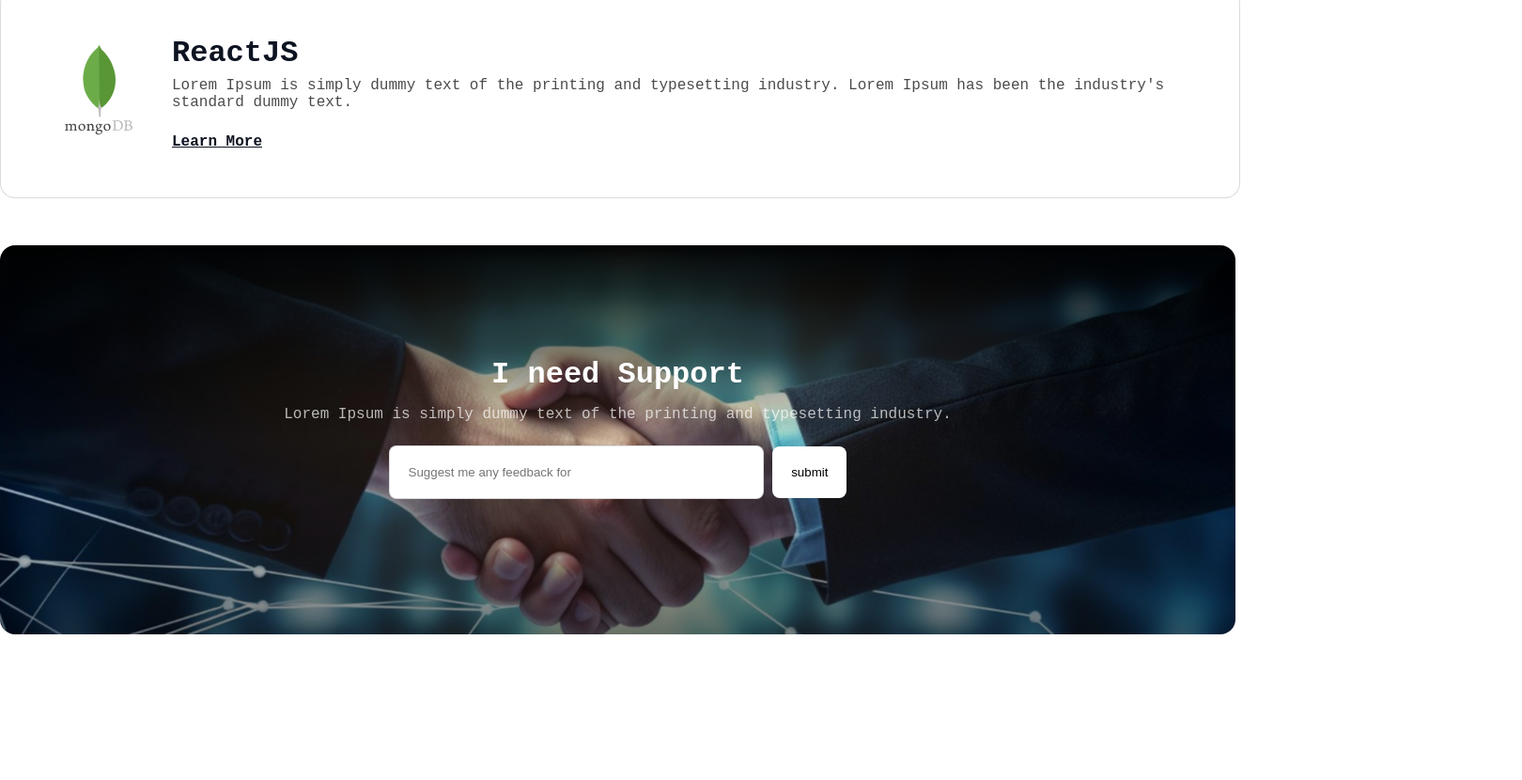
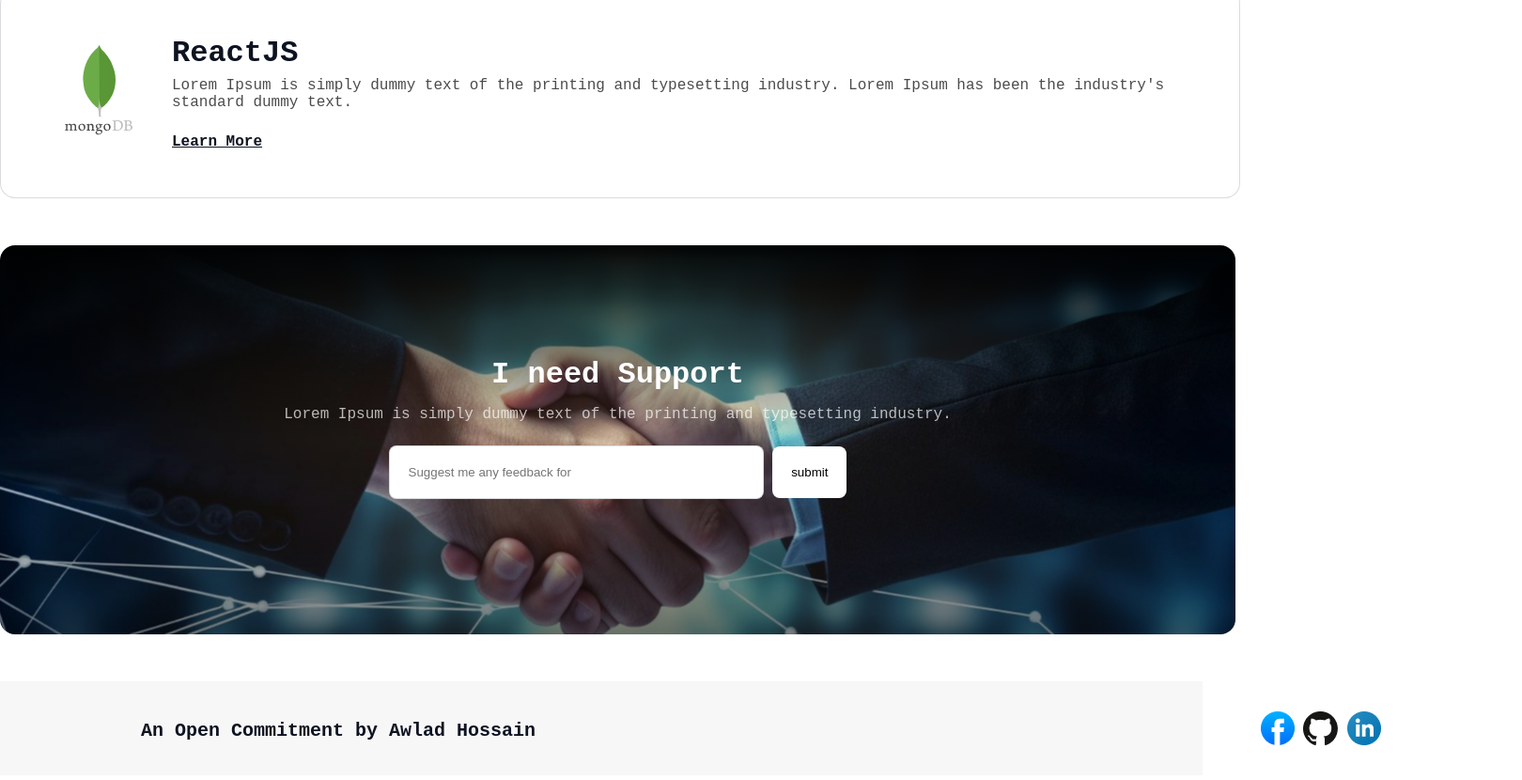
Before and after one commit to abirhasanabid/assaingment-1, a plain HTML site: page index.html in a window 1280 px wide. Shown: the part 4592-5422 px from the top of the page at 94% size, 1620 px wide, since content can reach past the window. Before the commit the page ends 5317 px from the top, so only its background shows below. Drawn offline with Linux system fonts and the light colour scheme; a web font is replaced by a local one.

Commit message:
added footer

```diff
--- a/css/styles.css
+++ b/css/styles.css
@@ -281,10 +281,11 @@ header nav h3 {
     padding-bottom: 24px;
 }
 
-.support-discription{
+.support-discription {
     padding-top: 16px;
     padding-bottom: 24px;
 }
+
 .support-discription,
 .support-heading {
     color: white;
@@ -304,3 +305,29 @@ header nav h3 {
     border-radius: 8px;
     background: rgb(255, 255, 255);
 }
+
+/* footer */
+footer {
+    background-color: rgba(13, 19, 33, 0.03);
+    padding: ;
+    height: 100px;
+}
+
+.footer-content {
+    display: flex;
+    padding: 32px 150px;
+    justify-content: space-between;
+    align-items: center;
+
+}
+
+.footer-content h3 {
+    color: rgb(13, 19, 33);
+    font-size: 20px;
+    font-weight: 600;
+    line-height: 23px;
+}
+
+.footer-icon {
+
+}
--- a/index.html
+++ b/index.html
@@ -163,11 +163,12 @@
             </div>
         </section>
         <!-- support section -->
-         <section>
+        <section>
             <div class="support-img">
                 <div class="support-content content-width">
-                    <h2  class="bold-font support-heading ">I need Support</h2>
-                    <p class="support-discription">Lorem Ipsum is simply dummy text of the printing and typesetting industry.</p>
+                    <h2 class="bold-font support-heading ">I need Support</h2>
+                    <p class="support-discription">Lorem Ipsum is simply dummy text of the printing and typesetting
+                        industry.</p>
 
                     <input class="type-text" type="text" placeholder="Suggest me any feedback for me">
                     <input class="type-submit" type="submit" value="submit">
@@ -175,10 +176,17 @@
                 </div>
 
             </div>
-         </section>
+        </section>
     </main>
     <footer>
-
+       <div class="footer-content mx-center">
+        <h3>An Open Commitment by Awlad Hossain</h3>
+        <div class="footer-icon">
+            <img src="assets/facebook.png" alt="">
+            <img src="assets/github.png" alt="">
+            <img src="assets/linkedin-icon 1.png" alt="">
+        </div>
+       </div>
     </footer>
     </body>
 
```
